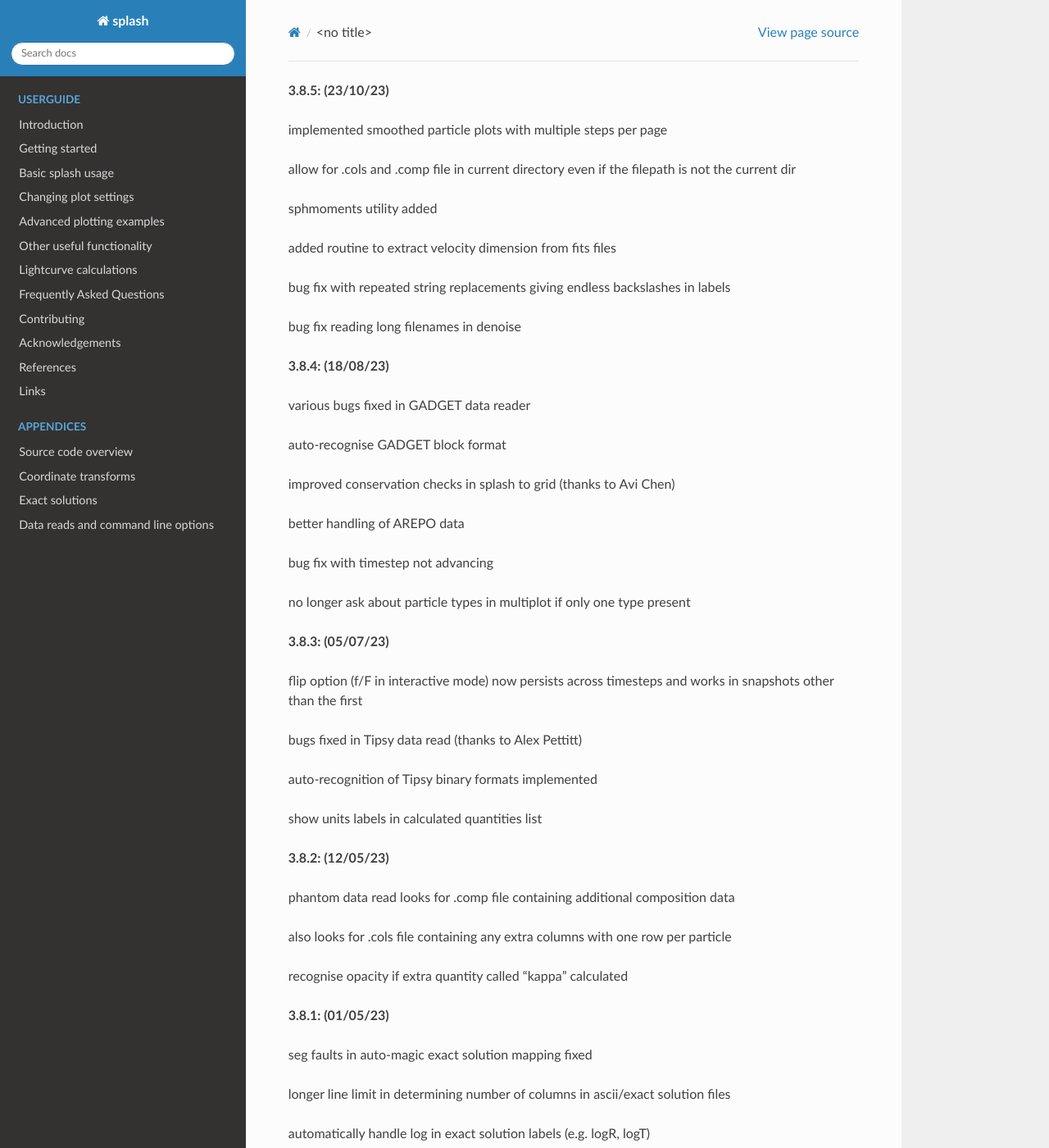
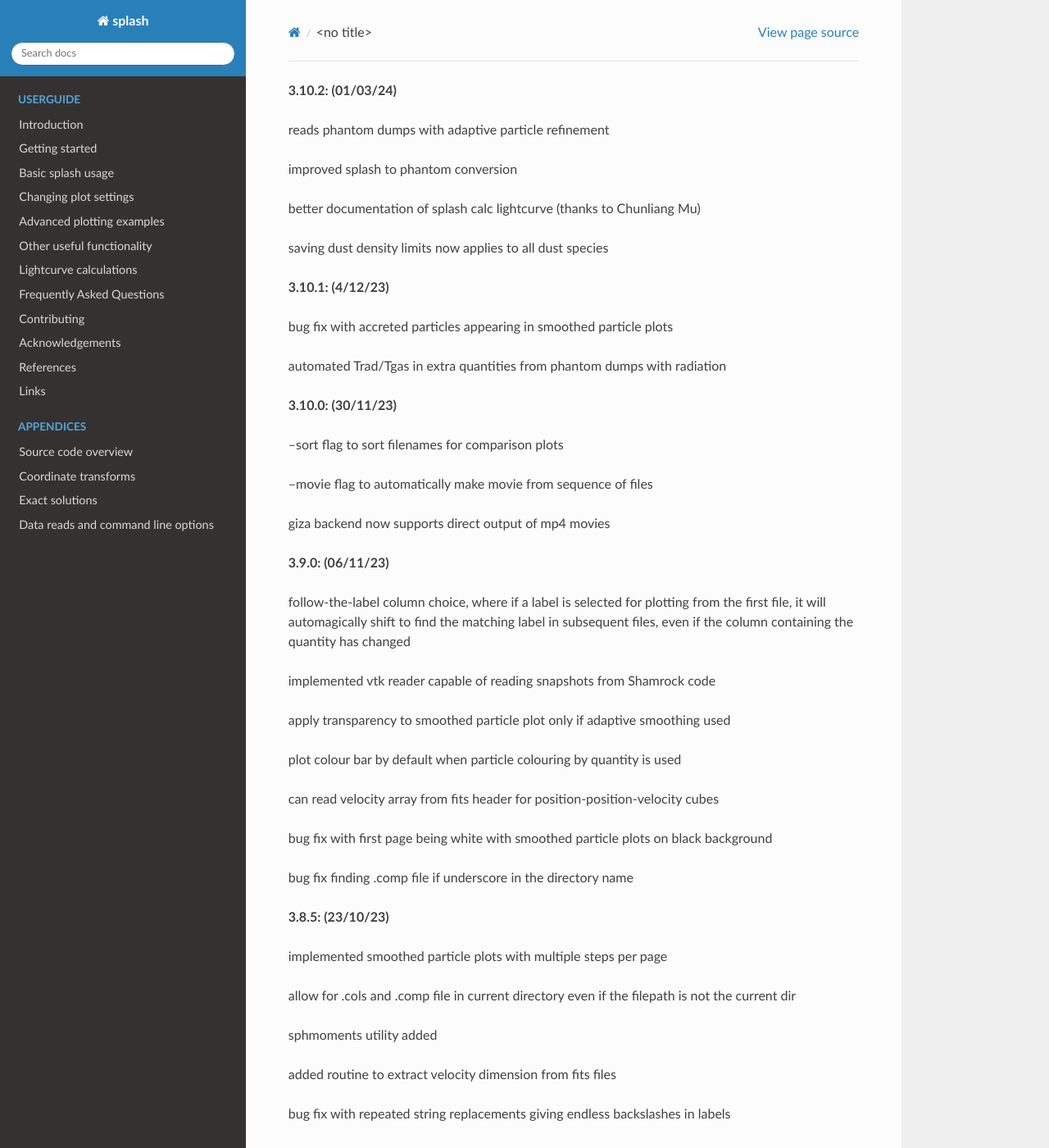
Before and after one commit to danieljprice/splash, a Sphinx documentation site: the page built from docs/version_history.rst, in a window 1280 px wide and 1400 px high. Shown: the whole window at 82% size. Built offline with Sphinx 7.4.7 and the Read the Docs theme 2.0.0, drawn with Linux system fonts in a browser that asks for light colours; some of the changed text lies outside the part shown.

Commit message:
updated version

```diff
--- a/docs/conf.py
+++ b/docs/conf.py
@@ -18,11 +18,11 @@ import sphinx_rtd_theme
 # -- Project information -----------------------------------------------------
 
 project = 'splash'
-copyright = '2004-2023 Daniel Price and contributors'
+copyright = '2004-2024 Daniel Price and contributors'
 author = 'Daniel Price'
 
 # The full version, including alpha/beta/rc tags
-release = 'v3.10.1'
+release = 'v3.10.2'
 
 # -- General configuration ---------------------------------------------------
 
--- a/docs/version_history.rst
+++ b/docs/version_history.rst
@@ -1,3 +1,31 @@
+
+**3.10.2: (01/03/24)**
+
+- reads phantom dumps with adaptive particle refinement
+- improved splash to phantom conversion
+- better documentation of splash calc lightcurve (thanks to Chunliang Mu)
+- saving dust density limits now applies to all dust species
+
+**3.10.1: (4/12/23)**
+
+- bug fix with accreted particles appearing in smoothed particle plots
+- automated Trad/Tgas in extra quantities from phantom dumps with radiation
+
+**3.10.0: (30/11/23)**
+
+- --sort flag to sort filenames for comparison plots
+- --movie flag to automatically make movie from sequence of files
+- giza backend now supports direct output of mp4 movies
+
+**3.9.0: (06/11/23)**
+
+- follow-the-label column choice, where if a label is selected for plotting from the first file, it will automagically shift to find the matching label in subsequent files, even if the column containing the quantity has changed
+- implemented vtk reader capable of reading snapshots from Shamrock code
+- apply transparency to smoothed particle plot only if adaptive smoothing used
+- plot colour bar by default when particle colouring by quantity is used
+- can read velocity array from fits header for position-position-velocity cubes
+- bug fix with first page being white with smoothed particle plots on black background
+- bug fix finding .comp file if underscore in the directory name
 
 **3.8.5: (23/10/23)**
 
```
Also changed, not shown: 1 other file.
